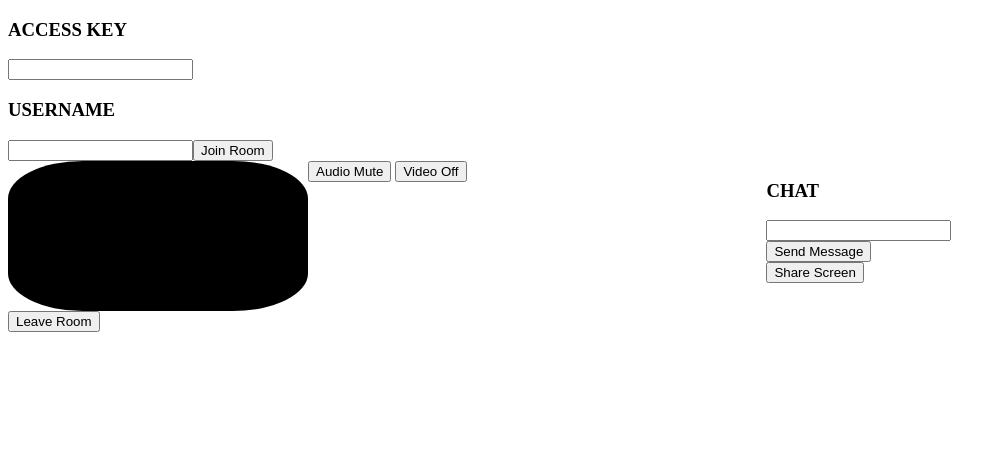
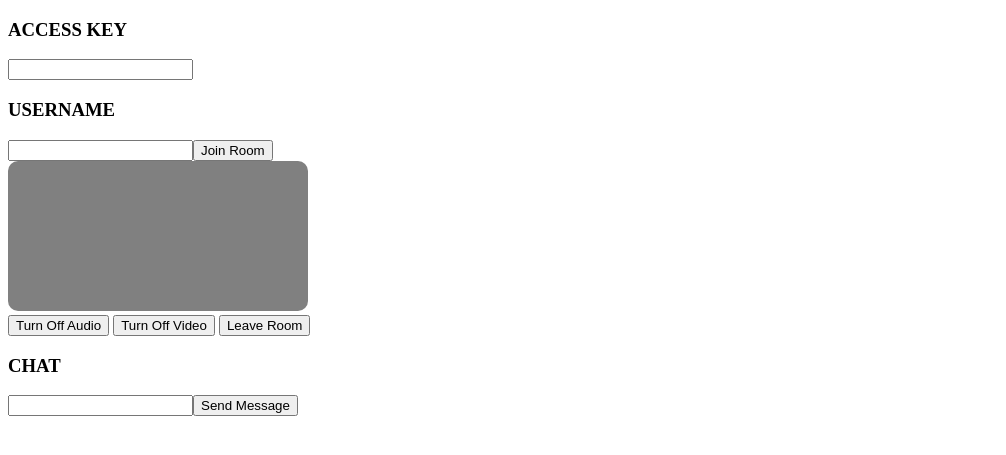
Before and after one commit to code-legand/expo_chat, a Django app: page / in a window 1280 px wide. Shown: the top 455 px of the page, without its empty margins (0-1006 px from the left). Run offline with Django 4.2, Linux system fonts and the light colour scheme.

Commit message:
minor changes and additions to core features

```diff
--- a/static/css/main.css
+++ b/static/css/main.css
@@ -1,16 +1,14 @@
-.video-grid-container {
+/* .video-grid-container {
     display: grid;
     grid-template-columns: repeat(3, 1fr);
-    /* 3 columns */
     background-color: black;
+} */
+
+video {
+    border-radius: 10px;
+    background-color: gray;
 }
 
 .main-grid-container {
-    display: grid;
-    grid-template-columns: 60% 20%;
+    display: block;
 }
-
-video {
-    border-radius: 25%;
-    background-color: black;
-}
--- a/static/js/main.js
+++ b/static/js/main.js
@@ -4,6 +4,7 @@ var labelUserName = document.querySelector('#label-username');
 var usernameInput = document.querySelector('#username');
 var btnJoin = document.querySelector('#btn-join');
 var btnLeave = document.querySelector('#btn-leave');
+var mainGridContainer = document.querySelector('.main-grid-container');
 
 var username = usernameInput.value;
 var socket;
@@ -46,6 +47,8 @@ btnJoin.addEventListener('click', function () {
         alert('Invalid username');
         return;
     }
+
+    mainGridContainer.style.display = 'grid';
     console.log('Username: ' + username);
 
     // Hide the username input and button and room id
@@ -53,6 +56,7 @@ btnJoin.addEventListener('click', function () {
     usernameInput.style.display = 'none';
     btnJoin.style.display = 'none';
     room_id.style.display = 'none';
+    labelRoomId.style.display = 'none';
 
     var labelUserName = document.querySelector('#label-username');
     labelUserName.innerHTML = username;
@@ -75,7 +79,6 @@ btnJoin.addEventListener('click', function () {
     socket.onopen = function (event) {
         console.log('Connected to chat server');
 
-        // sendSignal('new-room', {'room_id': 'test-room'});
         sendSignal('new-peer', {});
     }
 
@@ -91,91 +94,40 @@ btnJoin.addEventListener('click', function () {
 
 });
 
-
-// var localStream = new MediaStream();
-
 const constraints = {
     'audio': true,
     'video': true
 };
 
-// const sc_constraints = {
-//     'audio': true,
-//     'video': { facingMode: 'screen' }
-// };
+const localVideo = document.querySelector('#local-video');
+const btnToggleAudio = document.querySelector('#btn-toggle-audio');
+const btnToggleVideo = document.querySelector('#btn-toggle-video');
 
+var userMedia = navigator.mediaDevices.getUserMedia(constraints)
+    .then(function (stream) {
+        localStream = stream;
+        localVideo.srcObject = localStream;
+        localVideo.muted = true;
 
-// const localVideo = document.querySelector('#local-video');
-// const btnToggleAudio = document.querySelector('#btn-toggle-audio');
-// const btnToggleVideo = document.querySelector('#btn-toggle-video');
+        var audioTracks = localStream.getAudioTracks();
+        var videoTracks = localStream.getVideoTracks();
 
-// var userMedia = navigator.mediaDevices.getUserMedia(constraints)
-//     .then(function (stream) {
-//         localStream = stream;
-//         localVideo.srcObject = localStream;
-//         localVideo.muted = true;
+        audioTracks[0].enabled = true;
+        videoTracks[0].enabled = true;
 
-//         var audioTracks = localStream.getAudioTracks();
-//         var videoTracks = localStream.getVideoTracks();
+        btnToggleAudio.addEventListener('click', function () {
+            audioTracks[0].enabled = !audioTracks[0].enabled;
+            btnToggleAudio.innerHTML = audioTracks[0].enabled ? 'Disable Audio' : 'Enable Audio';
+        });
 
-//         audioTracks[0].enabled = true;
-//         videoTracks[0].enabled = true;
-
-//         btnToggleAudio.addEventListener('click', function () {
-//             audioTracks[0].enabled = !audioTracks[0].enabled;
-//             btnToggleAudio.innerHTML = audioTracks[0].enabled ? 'Disable Audio' : 'Enable Audio';
-//         });
-
-//         btnToggleVideo.addEventListener('click', function () {
-//             videoTracks[0].enabled = !videoTracks[0].enabled;
-//             btnToggleVideo.innerHTML = videoTracks[0].enabled ? 'Disable Video' : 'Enable Video';
-//         });
-//     })
-//     .catch(function (err) {
-//         console.log('Error: ' + err);
-//     });
-
-// const videoElement = document.querySelector("local-video");
-// const screenShareButton = document.querySelector("#btn-share-screen");
-// let screenStream;
-
-// screenShareButton.addEventListener("click", async () => {
-//   try {
-//     screenStream = await navigator.mediaDevices.getDisplayMedia();
-//     videoElement.srcObject = screenStream;
-//   } catch (error) {
-//     console.error("Error sharing screen:", error);
-//   }
-// });
-
-// // Stop screen sharing
-// const stopScreenShareButton = document.querySelector("#stop-screen-share-button");
-
-// stopScreenShareButton.addEventListener("click", () => {
-//   screenStream.getTracks().forEach(track => track.stop());
-//   videoElement.srcObject = null;
-// });
-
-// var btnShareScreen = document.querySelector('#btn-share-screen');
-// btnShareScreen.addEventListener('click', function () {
-//     navigator.mediaDevices.getDisplayMedia(sc_constraints)
-//         .then(function (stream) {
-//             localStream = stream;
-//             localVideo.srcObject = localStream;
-//             localVideo.muted = true;
-//             var videoTracks = localStream.getVideoTracks();
-//             btnShareScreen.enabled = false;
-
-//             videoTracks[0].onended = async function (stream) {
-//                 navigator.mediaDevices.getDisplayMedia(constraints)
-//                     .then(function (stream) {
-//                         localStream = stream;
-//                         localVideo.srcObject = localStream;
-//                         btnShareScreen.enabled = true;
-//                     })
-//                 };
-//         })
-// });
+        btnToggleVideo.addEventListener('click', function () {
+            videoTracks[0].enabled = !videoTracks[0].enabled;
+            btnToggleVideo.innerHTML = videoTracks[0].enabled ? 'Disable Video' : 'Enable Video';
+        });
+    })
+    .catch(function (err) {
+        console.log('Error: ' + err);
+    });
 
 var btnSendMsg = document.querySelector('#btn-send-msg');
 var messageList = document.querySelector('#message-list');
@@ -222,10 +174,8 @@ function createOfferer(peerUsername, reciever_channel_name) {
     });
     dc.addEventListener('message', dcOnMessage);
 
-    var remoteVideo = createVideo('video');
-    btnShareScreen.addEventListener('toggle', function () {
-        remoteVideo = createVideo('video');
-    });
+    var remoteVideo = createVideo(peerUsername);
+
     setOnTrack(peer, remoteVideo);
 
     mapPeers[peerUsername] = [peer, dc];
@@ -261,10 +211,6 @@ function createOfferer(peerUsername, reciever_channel_name) {
             console.log('Offer created');
         });
 
-    // btnLeave.addEventListener('click', function () {
-    //     console.log('leave');
-    //     sendSignal('leave', {});
-    // });
     btnLeave.addEventListener('click', function () {
         console.log('leave');
         sendSignal('leave', {});
@@ -281,10 +227,7 @@ function createAnswerer(offer, peerUsername, reciever_channel_name) {
     var peer = new RTCPeerConnection(null);
     addLocalTrack(peer);
 
-    var remoteVideo = createVideo('peerUsername');
-    btnShareScreen.addEventListener('toggle', function () {
-        remoteVideo = createVideo('peerUsername');
-    });
+    var remoteVideo = createVideo(peerUsername);
     setOnTrack(peer, remoteVideo);
 
     peer.addEventListener('datachannel', function (event) {
@@ -295,8 +238,6 @@ function createAnswerer(offer, peerUsername, reciever_channel_name) {
         peer.dc.addEventListener('message', dcOnMessage);
         mapPeers[peerUsername] = [peer, peer.dc];
     });
-
-
 
     peer.addEventListener('iceconnectionstatechange', function (event) {
         var iceconnectionstate = peer.iceConnectionState;
@@ -359,11 +300,34 @@ function createVideo(peerUsername) {
     var remoteVideo = document.createElement('video');
     remoteVideo.autoplay = true;
     remoteVideo.playsInline = true;
+    remoteVideo.className = 'remote-video';
+    remoteVideo.attributes['data-username'] = peerUsername;
     remoteVideo.id = peerUsername + '-video';
+
+    var username = document.createElement('div');
+    username.className = 'username';
+    username.appendChild(document.createTextNode(peerUsername));
+
+    var fullscreenBtn = document.createElement('button');
+    fullscreenBtn.className = 'fullscreen-btn';
+    fullscreenBtn.appendChild(document.createTextNode('Fullscreen'));
+    fullscreenBtn.addEventListener('click', function () {
+        if (remoteVideo.requestFullscreen) {
+            remoteVideo.requestFullscreen();
+        } else if (remoteVideo.mozRequestFullScreen) {
+            remoteVideo.mozRequestFullScreen();
+        } else if (remoteVideo.webkitRequestFullscreen) {
+            remoteVideo.webkitRequestFullscreen();
+        } else if (remoteVideo.msRequestFullscreen) {
+            remoteVideo.msRequestFullscreen();
+        }
+    });
 
     var videoWrapper = document.createElement('div');
     videoContainer.appendChild(videoWrapper);
     videoWrapper.appendChild(remoteVideo);
+    videoWrapper.appendChild(username);
+    videoWrapper.appendChild(fullscreenBtn);
     return remoteVideo;
 }
 
--- a/templates/chat/main.html
+++ b/templates/chat/main.html
@@ -25,9 +25,10 @@
 
     <div class="main-grid-container">
         <div id="video-container">
-            <div><video id="local-video" style="float: left; " autoplay playsinline></video></div>
-            <button id="btn-toggle-audio">Audio Mute</button>
-            <button id="btn-toggle-video">Video Off</button>
+            <div><video id="local-video" autoplay playsinline controlList="fullscreen nodownload noremoteplayback"></video></div>
+            <button id="btn-toggle-audio">Turn Off Audio</button>
+            <button id="btn-toggle-video">Turn Off Video</button>
+            <button id="btn-leave">Leave Room</button>
         </div>
 
         <div id="chat">
@@ -37,13 +38,9 @@
             </div>
 
             <div><input id="msg"><button id="btn-send-msg">Send Message</button></div>
-            <button id="btn-share-screen">Share Screen</button>
         </div>
+    </div>
 
-        <div></div>
-    </div>
-        <button id="btn-leave">Leave Room</button>
-    </div>
     <script src="{% static 'js/main.js' %}"></script>
 </body>
 
```
